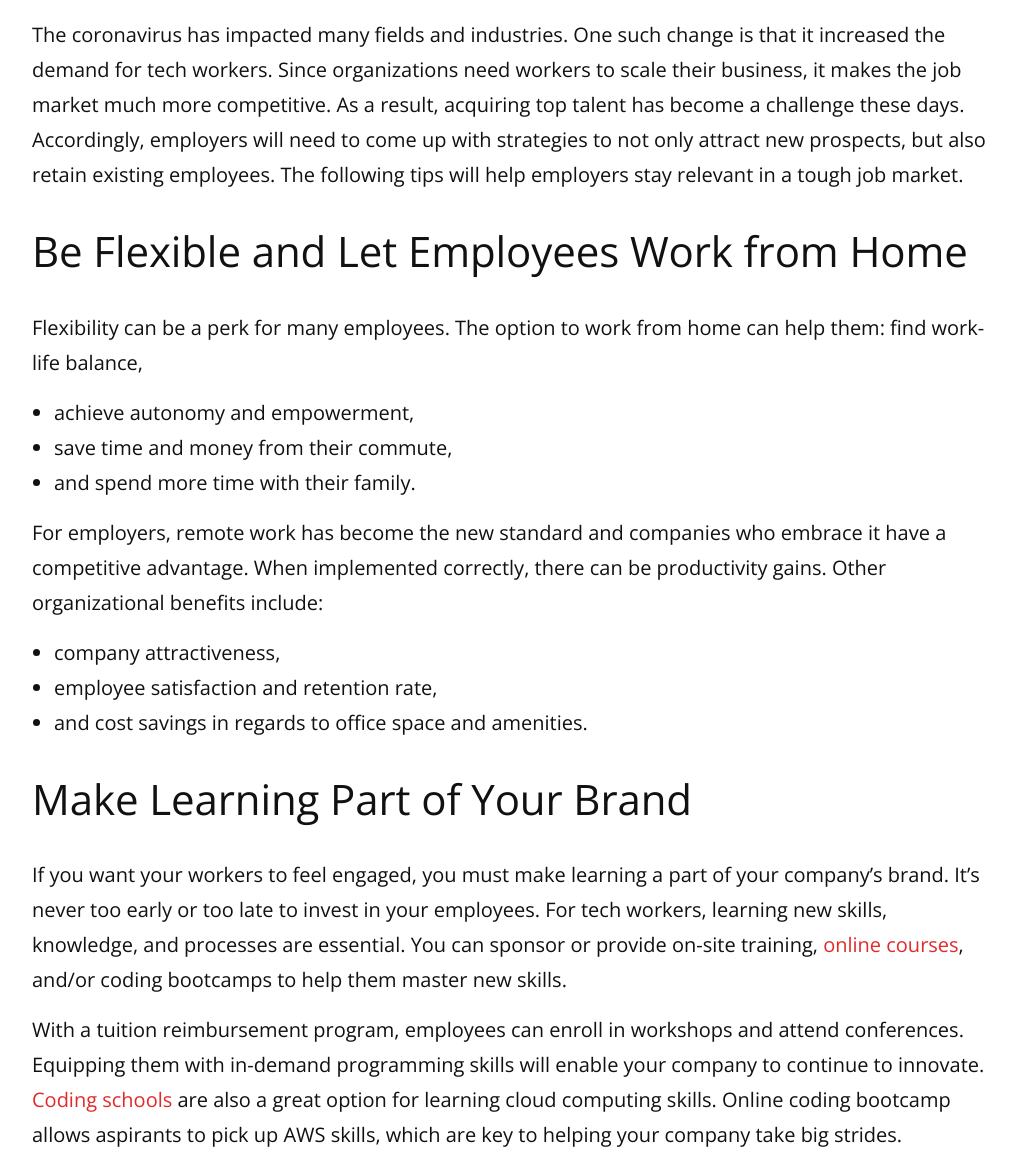
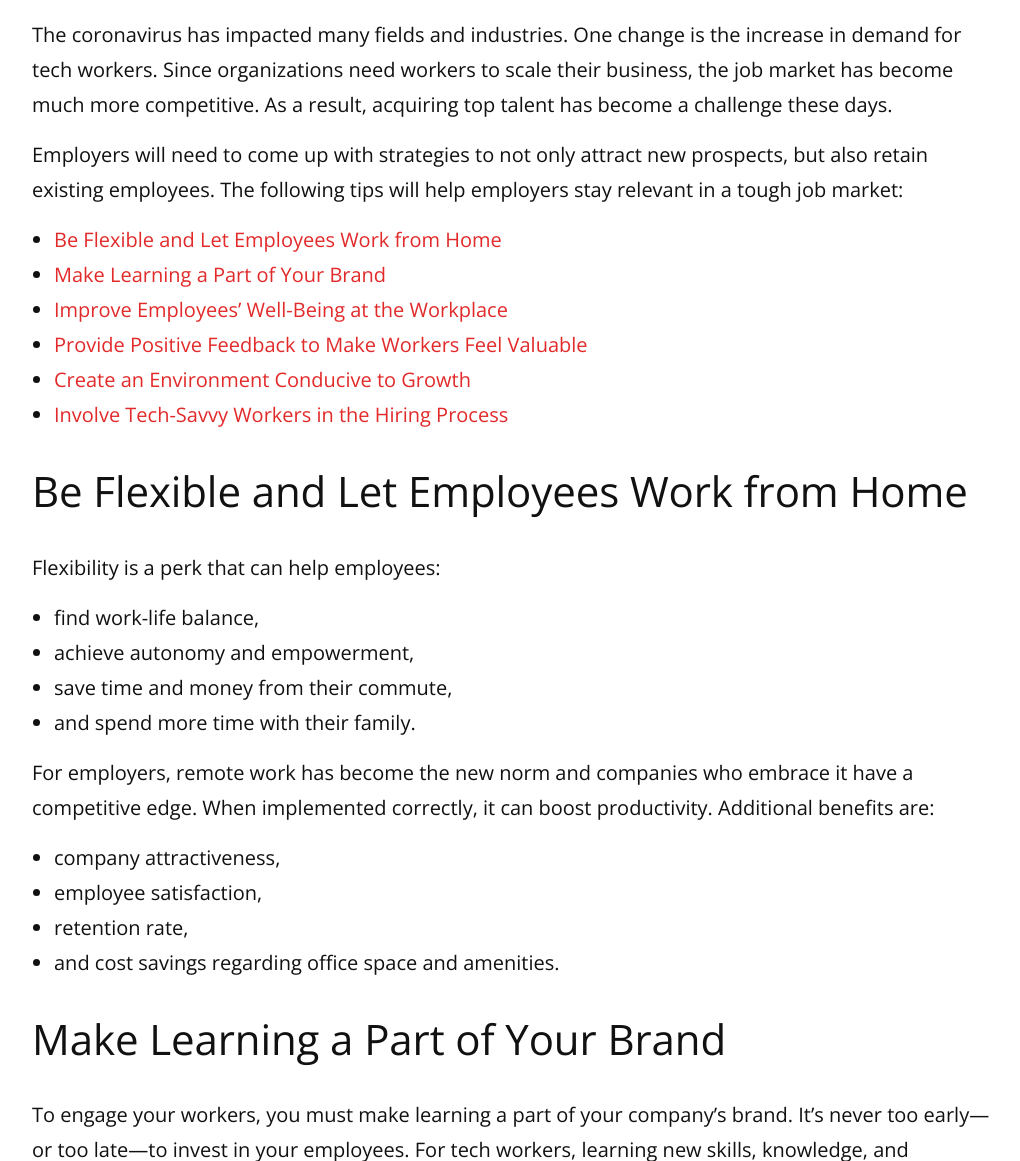
Before and after one commit to remarkablemark/remarkablemark.github.io, a Jekyll site: the page built from _posts/2020/2020-11-17-how-to-attract-and-retain-top-talent-in-a-competitive-job-market.md, in a window 1280 px wide and 1400 px high, scrolled down 405 px. Shown: the part 239-1400 px from the top of the window, without its empty margins (128-1148 px from the left). Built offline with Jekyll 4.4.1, drawn with Linux system fonts in a browser that asks for light colours; comment, search, counter and statistics services are not loaded; some of the changed text lies outside the part shown.

Commit message:
fix(posts): update "How to attract and retain top tech talent in a competitive job market"
Post: 2020-11-17-how-to-attract-and-retain-top-talent-in-a-competitive-job-market.md

Add table of contents, improve wording, and update link.

```diff
--- a/_posts/2020/2020-11-17-how-to-attract-and-retain-top-talent-in-a-competitive-job-market.md
+++ b/_posts/2020/2020-11-17-how-to-attract-and-retain-top-talent-in-a-competitive-job-market.md
@@ -3,40 +3,53 @@ layout: post
 title: How to attract and retain top tech talent in a competitive job market
 author: Artur Meyster
 date: 2020-11-17 22:32:27
-updated: 2020-11-17 22:45:08
+updated: 2020-11-19 22:30:07
 excerpt: Tips and tricks on how to attract and retain top tech talent in a competitive job market. Guest post by Artur Meyster.
 categories: job hiring organization tech
 image: /assets/images/2020/2020-11-17-man-in-suit-carrying-briefcase.jpg
 ---
 
-![Man in blue suit carrying a leather brown briefcase]({{ "/images/2020/2020-11-17-man-in-suit-carrying-briefcase.jpg" | prepend: site.assets_path }})
+![Walking man in blue suit carrying a leather brown briefcase]({{ "/images/2020/2020-11-17-man-in-suit-carrying-briefcase.jpg" | prepend: site.assets_path }})
 
 {:.credit}
 
 > Photo by [Marten Bjork](https://unsplash.com/@martenbjork) on [Unsplash](https://unsplash.com/photos/6dW3xyQvcYE)
 
-The coronavirus has impacted many fields and industries. One such change is that it increased the demand for tech workers. Since organizations need workers to scale their business, it makes the job market much more competitive. As a result, acquiring top talent has become a challenge these days. Accordingly, employers will need to come up with strategies to not only attract new prospects, but also retain existing employees. The following tips will help employers stay relevant in a tough job market.
+The coronavirus has impacted many fields and industries. One change is the increase in demand for tech workers. Since organizations need workers to scale their business, the job market has become much more competitive. As a result, acquiring top talent has become a challenge these days.
+
+Employers will need to come up with strategies to not only attract new prospects, but also retain existing employees. The following tips will help employers stay relevant in a tough job market:
+
+- [Be Flexible and Let Employees Work from Home](#be-flexible-and-let-employees-work-from-home)
+- [Make Learning a Part of Your Brand](#make-learning-a-part-of-your-brand)
+- [Improve Employees’ Well-Being at the Workplace](#improve-employees-well-being-at-the-workplace)
+- [Provide Positive Feedback to Make Workers Feel Valuable](#provide-positive-feedback-to-make-workers-feel-valuable)
+- [Create an Environment Conducive to Growth](#create-an-environment-conducive-to-growth)
+- [Involve Tech-Savvy Workers in the Hiring Process](#involve-tech-savvy-workers-in-the-hiring-process)
 
 ## Be Flexible and Let Employees Work from Home
 
-Flexibility can be a perk for many employees. The option to work from home can help them:
-find work-life balance,
 
+Flexibility is a perk that can help employees:
+
+- find work-life balance,
 - achieve autonomy and empowerment,
 - save time and money from their commute,
 - and spend more time with their family.
 
-For employers, remote work has become the new standard and companies who embrace it have a competitive advantage. When implemented correctly, there can be productivity gains. Other organizational benefits include:
+For employers, remote work has become the new norm and companies who embrace it have a competitive edge. When implemented correctly, it can boost productivity. Additional benefits are:
 
 - company attractiveness,
-- employee satisfaction and retention rate,
-- and cost savings in regards to office space and amenities.
+- employee satisfaction,
+- retention rate,
+- and cost savings regarding office space and amenities.
 
-## Make Learning Part of Your Brand
+## Make Learning a Part of Your Brand
 
-If you want your workers to feel engaged, you must make learning a part of your company's brand. It’s never too early or too late to invest in your employees. For tech workers, learning new skills, knowledge, and processes are essential. You can sponsor or provide on-site training, [online courses](https://onlinedegreehero.com/), and/or coding bootcamps to help them master new skills.
 
-With a tuition reimbursement program, employees can enroll in workshops and attend conferences. Equipping them with in-demand programming skills will enable your company to continue to innovate. [Coding schools](https://careerkarma.com/locations/seattle/) are also a great option for learning cloud computing skills. Online coding bootcamp allows aspirants to pick up AWS skills, which are key to helping your company take big strides.
+
+To engage your workers, you must make learning a part of your company's brand. It’s never too early&mdash;or too late&mdash;to invest in your employees. For tech workers, learning new skills, knowledge, and behaviors are essential. You can provide or sponsor on-site training, [online courses](https://onlinedegreehero.com/), and/or coding bootcamps to help them master new skills.
+
+With a tuition reimbursement program, employees can enroll in workshops and attend conferences. Equipping them with in-demand programming skills will enable your company to continue to innovate. [Coding schools](https://careerkarma.com/locations/) are also a great option for learning cloud computing skills. Online coding bootcamp allows aspirants to pick up AWS skills, which are key to helping your company take big strides.
 
 At bootcamps like [Coding Dojo](https://careerkarma.com/schools/coding-dojo/) and Metis, students receive hands-on support from their instruction team. Learners have the luxury to learn from home and pick up the material at their own pace. Given the students put in time (20 hours per week), they can ramp up and become self-sufficient developers. Whether you’re an individual or a corporation, these schools offer curriculum ranging from machine learning to web development. Lastly, these schools can provide students with the connections and opportunities to stand out from the rest.
 
```
